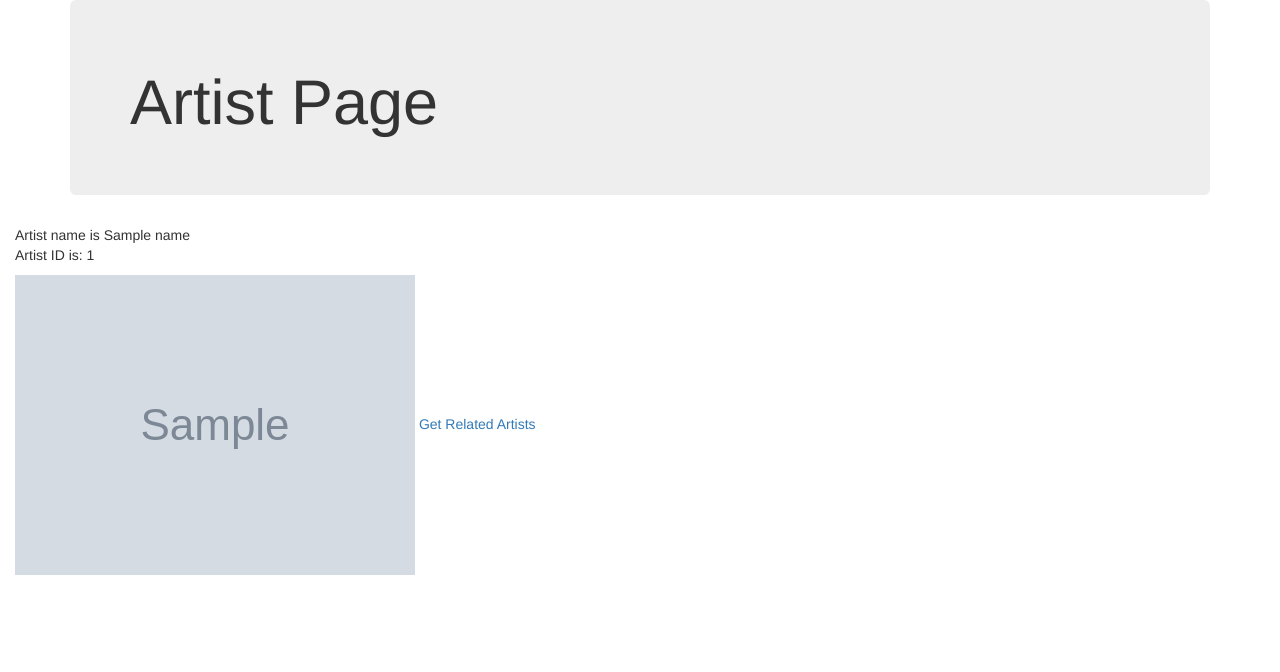
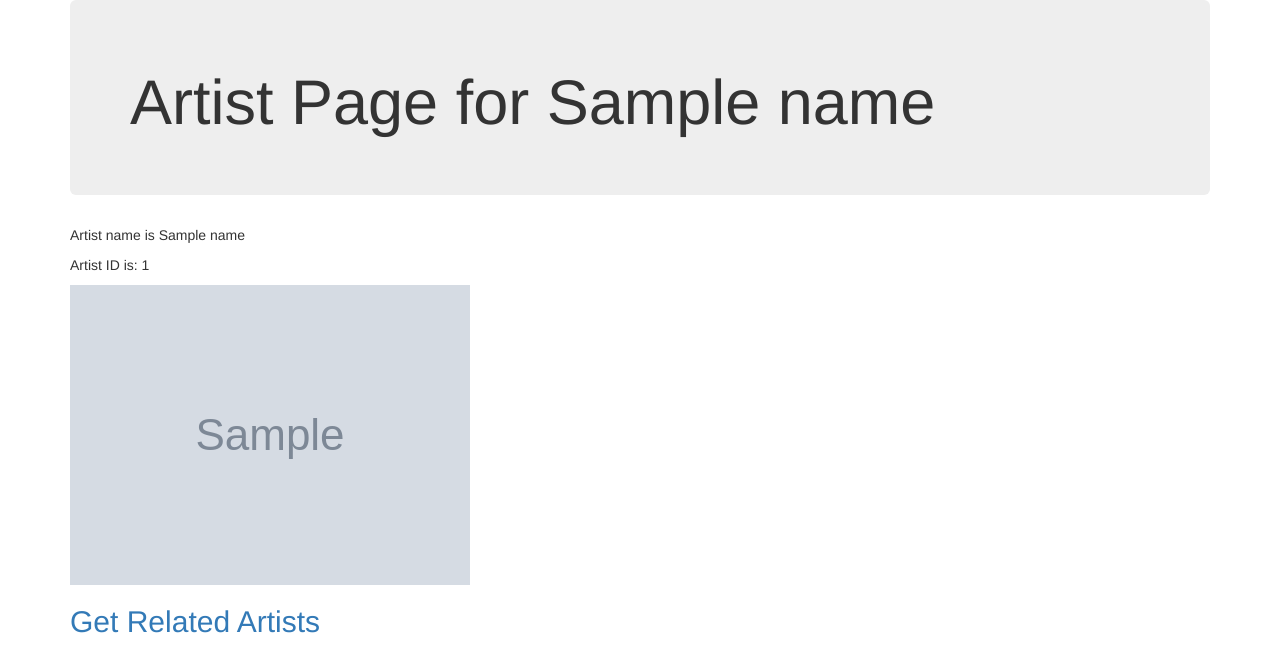
Before and after one commit to davidfic/Band-finder, a Flask app: template app/templates/artist.html in a window 1280 px wide. Shown: the top 672 px of the page. Run offline with Flask 2, Linux system fonts and the light colour scheme; the template is opened without the code that fills it: most values are stand-ins (such as "Sample title", 1, 10 or a date in 2020); grey boxes marked "Sample" are stand-in pictures; some libraries are stand-ins or nearby versions.

Commit message:
updated a few cosmic things

```diff
--- a/app/templates/artist.html
+++ b/app/templates/artist.html
@@ -3,17 +3,16 @@
 {% block content %}
 <div class="container">
     <div class="jumbotron">
-        <h1>Artist Page</h1>
+        <h1>Artist Page for {{name | capitalize}}</h1>
     </div> <!-- jumbrotron -->
 </div> <!-- container -->
-<div class="container-fluid">
-     Artist name is {{name}}
-
+<div class="container">
+     <p>Artist name is {{name}}</p>
 
     <p>Artist ID is: {{id}}</p>
     <img src="{{image}}" alt="artist image" ;">
-
-    <a href="related-artist/{{name}}">Get Related Artists</a>
+    <br>
+    <h2><a href="related-artist/{{name}}">Get Related Artists</a></h2>
 </div> <!--container-fluid-->
 
 {% endblock %}
--- a/app/templates/related-artist.html
+++ b/app/templates/related-artist.html
@@ -16,10 +16,10 @@
          <p><a href="{{artist[0]}}">{{artist[0]}}</a> </p>
             <p>Their ID is {{artist[1]}}</p>
             <img src="{{artist[2]}}" alt="artist image" style="width:320;height:319;">
-            <p>Sample track</p>
             <video controls  name="media">
                 <source src="{{artist[3]}}" type="audio/mpeg">
             </video>
+            <p>Sample track</p>
         </div>
 
     {% endfor %}
--- a/app/views.py
+++ b/app/views.py
@@ -38,7 +38,7 @@ def get_artist_image(artist_id, image_num=1):
 def index():
     return render_template('index.html')
 
-@app.route('/artist/?<name>',methods=['GET', 'POST'])
+@app.route('/artist/<name>',methods=['GET', 'POST'])
 # @app.route('/artist/<name>', methods=['GET', 'POST'])
 def artist(name=""):
     print "name is: " , name
```
